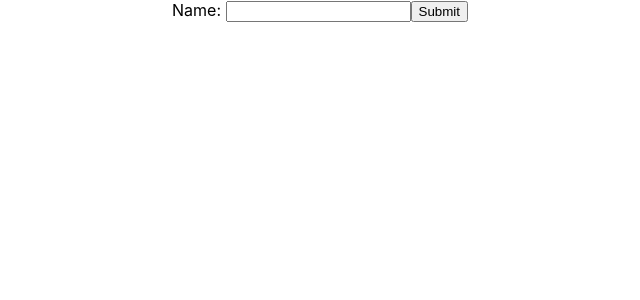
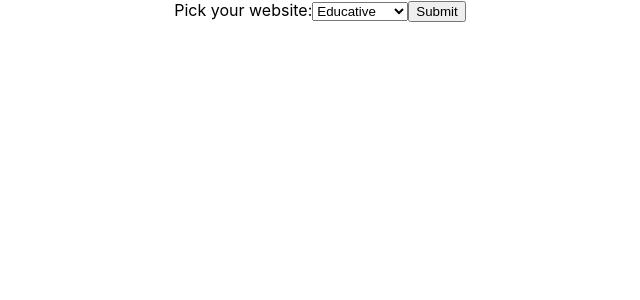
Before and after one commit to rkaranam/react-learnings, a React (Create React App) app in the folder mosh-react-app/: page / in a window 1280 px wide. Shown: the top 300 px of the page, without its empty margins (320-960 px from the left). Built offline with nearby package versions, Linux system fonts and the light colour scheme.

Commit message:
Controlled Components - select usage

```diff
--- a/mosh-react-app/src/App.js
+++ b/mosh-react-app/src/App.js
@@ -3,7 +3,8 @@ import './App.css';
 // import Counter from './components/Counter';
 // import MyApp from './components/MyApp';
 // import SearchTitle from './components/SearchTitle';
-import NameForm from './components/NameForm';
+// import NameForm from './components/NameForm';
+import TutorialSites from './components/TutorialSites';
 
 function App() {
 	return (
@@ -14,9 +15,10 @@ function App() {
 					<Counter />
 					<MyApp />
 					<SearchTitle />
+					<NameForm/>
 				*/
 			}
-			<NameForm/>
+			<TutorialSites />
 		</div>
 	);
 }
--- /dev/null
+++ b/mosh-react-app/src/components/TutorialSites.js
@@ -0,0 +1,41 @@
+import React from 'react';
+
+export default class TutorialSites extends React.Component {
+
+    constructor(props) {
+        super(props);
+        this.state = {
+            selectValue: ''
+        }
+        this.handleSelectChange = this.handleSelectChange.bind(this);
+        this.handleFormSubmit = this.handleFormSubmit.bind(this);
+    }
+
+    handleSelectChange(event) {
+        this.setState({ selectValue: event.target.value });
+    }
+
+    handleFormSubmit(event) {
+        event.preventDefault();
+        alert('Your Favorite Site: ' + this.state.selectValue);
+    }
+
+    render() {
+        return (
+            <form onSubmit={this.handleFormSubmit}>
+                <label>
+                    Pick your website:
+                    <select value={this.state.selectValue} onChange={this.handleSelectChange}>
+                        <option value="educative">Educative</option>
+                        <option value="scrimba">Scrimba</option>
+                        <option value="whizlabs">Whizlabs</option>
+                        <option value="pluralsight">Pluralsight</option>
+                        <option value="acloudguru">ACloudGuru</option>
+                    </select>
+                </label>
+                <input type="submit" value="Submit"/>
+            </form>
+        );
+    }
+
+}
```
